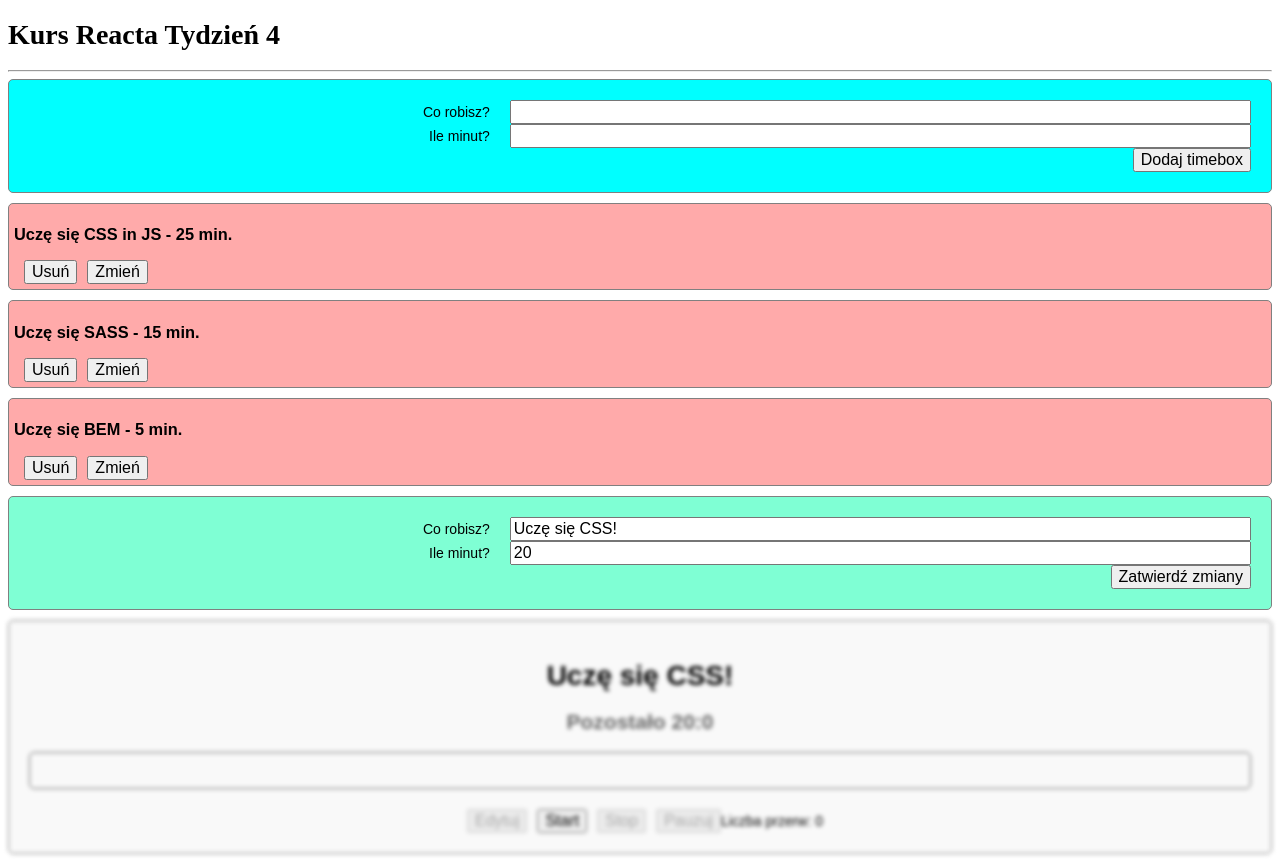
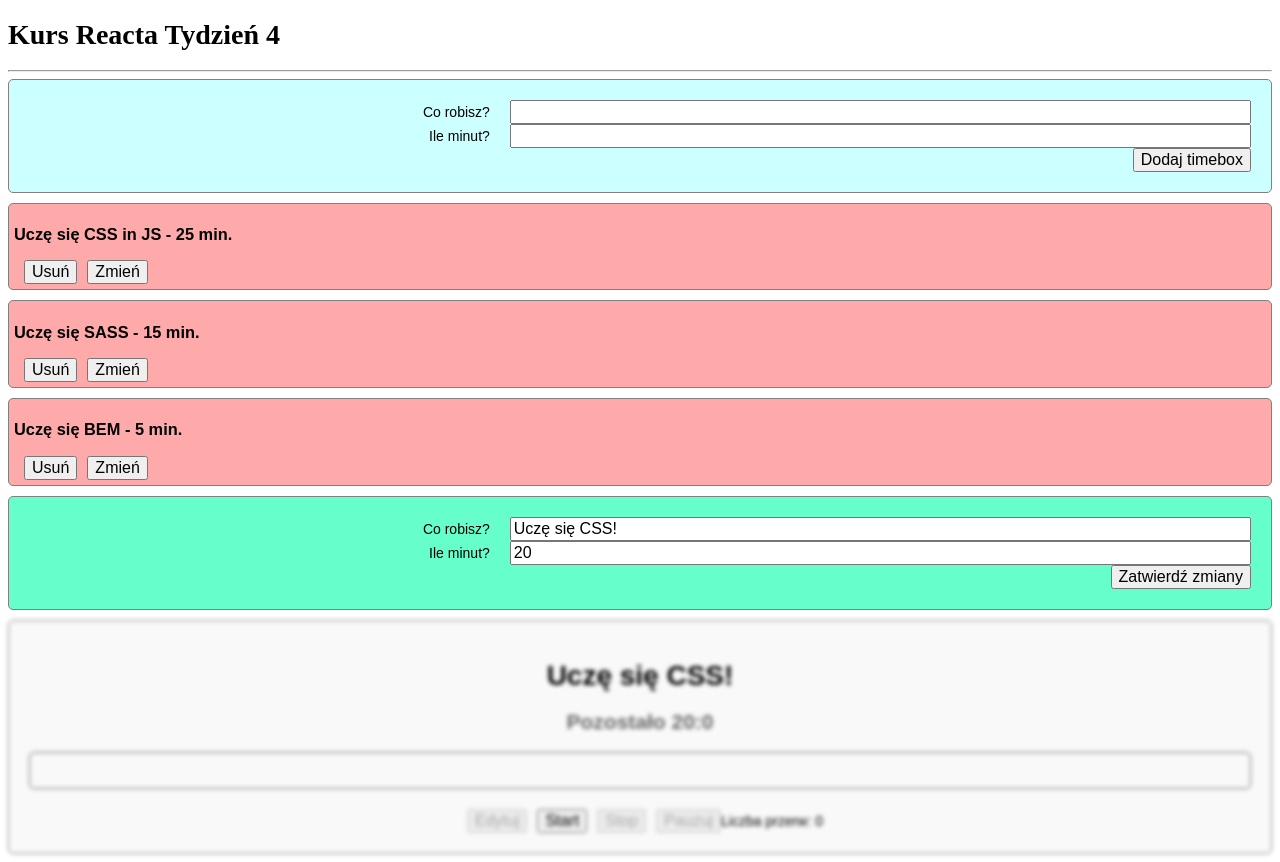
Before and after one commit to lukasztyminski/timeboxes, a React (Create React App) app: page / in a window 1280 px wide. Built offline with nearby package versions, Linux system fonts and the light colour scheme.

Commit message:
Modularize styles

```diff
--- /dev/null
+++ b/src/styles/base.scss
@@ -0,0 +1,4 @@
+
+html {
+    font-size: 14px;
+}
--- /dev/null
+++ b/src/styles/components.scss
@@ -0,0 +1,67 @@
+
+.App {
+    font-family: sans-serif;
+}
+
+.Timebox {
+    border: $default-border;
+    border-radius: $border-radius;
+    padding: 5px;
+    margin-bottom: 10px;
+}
+
+.TimeboxEditor, .TimeboxCreator {
+    text-align: right;
+    border: $default-border;
+    border-radius: $border-radius;
+    padding: 20px;
+    margin-bottom: 10px;
+}
+
+.TimeboxCreator {
+    background-color: lighten(aqua, 40);
+}
+.TimeboxEditor {
+    background-color:darken(aquamarine, 5);
+}
+.Timebox {
+    background-color: #ffaaaa;
+}
+.CurrentTimebox {
+    background-color: #ffffaa;
+}
+
+input {
+    min-width: 60%;
+    margin-left: 20px;
+    font-size: 16px;
+}
+
+button{
+    font-size: 16px;
+    margin-left: 10px;
+}
+
+.CurrentTimebox {
+    border: 1px solid gray;
+    border-radius: 5px;
+    padding: 20px;
+    text-align: center;
+}
+
+.Clock {
+    color: orangered;
+}
+
+.ProgressBar {
+    border: 1px solid orangered;
+    border-radius: 5px;
+    height: 25px;
+    margin-bottom: 20px;
+    padding: 5px;
+
+    > div {
+        height: 100%;
+        background-color: orangered;
+    }
+}
--- a/src/styles/main.scss
+++ b/src/styles/main.scss
@@ -1,75 +1,4 @@
-
-html {
-    font-size: 14px;
-}
-
-.App {
-    font-family: sans-serif;
-}
-
-.Timebox {
-    border: 1px solid gray;
-    border-radius: 5px;
-    padding: 5px;
-    margin-bottom: 10px;
-}
-
-.TimeboxEditor, .TimeboxCreator {
-    text-align: right;
-    border: 1px solid gray;
-    border-radius: 5px;
-    padding: 20px;
-    margin-bottom: 10px;
-}
-
-.TimeboxCreator {
-    background-color: aqua;
-}
-.TimeboxEditor {
-    background-color:aquamarine;
-}
-.Timebox {
-    background-color: #ffaaaa;
-}
-.CurrentTimebox {
-    background-color: #ffffaa;
-}
-
-input {
-    min-width: 60%;
-    margin-left: 20px;
-    font-size: 16px;
-}
-
-button{
-    font-size: 16px;
-    margin-left: 10px;
-}
-
-.CurrentTimebox {
-    border: 1px solid gray;
-    border-radius: 5px;
-    padding: 20px;
-    text-align: center;
-}
-
-.Clock {
-    color: orangered;
-}
-
-.ProgressBar {
-    border: 1px solid orangered;
-    border-radius: 5px;
-    height: 25px;
-    margin-bottom: 20px;
-    padding: 5px;
-}
-
-.ProgressBar > div {
-    height: 100%;
-    background-color: orangered;
-}
-
-.inactive {
-    filter: blur(2px) grayscale(1)
-}
+@import "base.scss";
+@import "variables.scss";
+@import "utilities.scss";
+@import "components.scss";
--- /dev/null
+++ b/src/styles/utilities.scss
@@ -0,0 +1,3 @@
+.inactive {
+    filter: blur(2px) grayscale(1)
+}
--- /dev/null
+++ b/src/styles/variables.scss
@@ -0,0 +1,2 @@
+$default-border: 1px solid gray;
+$border-radius: 5px;
```
